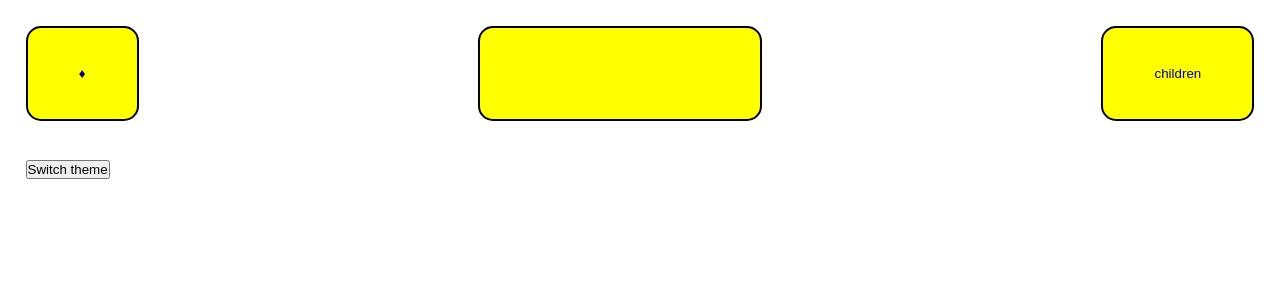
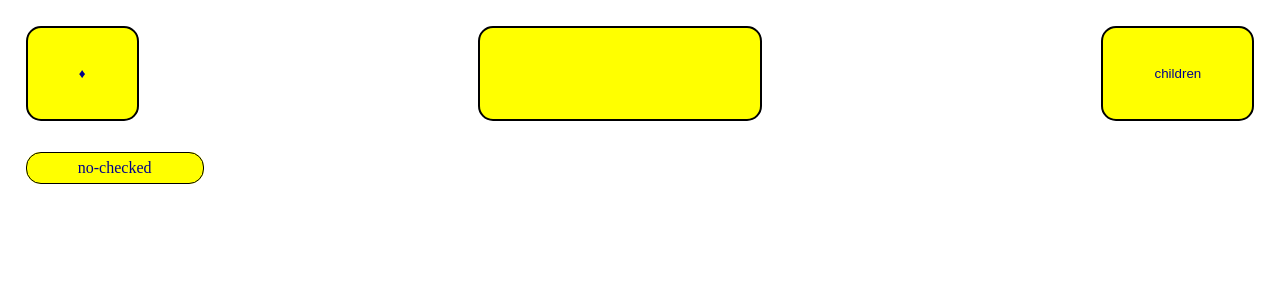
Before and after one commit to tramallo/exercise-emoji_todo_list, a React (Vite) app: page / in a window 1280 px wide. Shown: the top 300 px of the page. Built offline with nearby package versions, Linux system fonts and the light colour scheme.

Commit message:
new component Checkbox || App -> add checkbox to switch themes

```diff
--- a/src/App.tsx
+++ b/src/App.tsx
@@ -4,6 +4,7 @@ import "./App.css";
 import NewTodo from "./components/NewTodo";
 import TodosList from "./components/TodosList";
 import { Todo } from "./utils/schemas";
+import Checkbox from "./components/Checkbox";
 
 export default function App() {
   const [currentTheme, setCurrentTheme] = useState("light-theme");
@@ -41,7 +42,11 @@ export default function App() {
       />
       <TodosList todos={todos} onTodoSelect={removeTodo} />
 
-      <button onClick={switchTheme}>Switch theme</button>
+      <Checkbox
+        label="no-checked"
+        labelChecked="checked"
+        onStateChange={switchTheme}
+      />
     </div>
   );
 }
--- /dev/null
+++ b/src/components/Checkbox.css
@@ -0,0 +1,32 @@
+.checkbox {
+  --checkbox-color: var(--theme-color, lightgray);
+  --checkbox-text-color: var(--theme-text-color, black);
+  --checkbox-hover-color: var(--theme-hover-color, dimgray);
+  --checkbox-focus-color: var(--theme-focus-color, cyan);
+  --checkbox-active-color: var(--theme-active-color, black);
+  --checkbox-text-active-color: var(--theme-text-active-color, white);
+  --checkbox-padding: var(--theme-padding, 1vw);
+  --checkbox-border: var(--theme-border, 2px solid black);
+  --checkbox-border-radius: var(--theme-border-radius, 5px);
+
+  background-color: var(--checkbox-color);
+  color: var(--checkbox-text-color);
+  padding: var(--checkbox-padding);
+  border: var(--checkbox-border);
+  border-radius: var(--checkbox-border-radius);
+}
+.checkbox:has(input:checked) {
+  background-color: var(--checkbox-active-color);
+  color: var(--checkbox-text-active-color);
+}
+.checkbox:hover {
+  background-color: var(--checkbox-hover-color);
+}
+.checkbox:focus {
+  background-color: var(--checkbox-focus-color);
+}
+
+.checkbox > input {
+  position: absolute;
+  visibility: hidden;
+}
--- /dev/null
+++ b/src/components/Checkbox.tsx
@@ -0,0 +1,37 @@
+import { useState } from "react";
+
+import "./Checkbox.css";
+
+export type CheckboxProps = {
+  className?: string;
+  label: string;
+  labelChecked?: string;
+  defaultState?: boolean;
+  onStateChange?: (newState: boolean) => void;
+}
+
+export default function Checkbox({ className, label, labelChecked, defaultState, onStateChange }: CheckboxProps) {
+  const [ checked, setChecked ] = useState<boolean>(!!defaultState);
+
+  const handleStateChange = (e: React.ChangeEvent<HTMLInputElement>) => {
+    const checkbox = e.target as HTMLInputElement
+
+    setChecked(checkbox.checked)
+
+    if (onStateChange) {
+      onStateChange(checkbox.checked)
+    }
+  }
+
+  return (
+    <label className={`checkbox ${className ?? ""}`} tabIndex={0}>
+      <input
+        type="checkbox"
+        checked={checked}
+        onChange={handleStateChange}
+        tabIndex={-1}
+      />
+      { checked ? (labelChecked ?? label) : label }
+    </label>
+  )
+}
```
